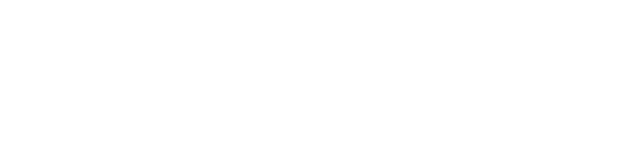
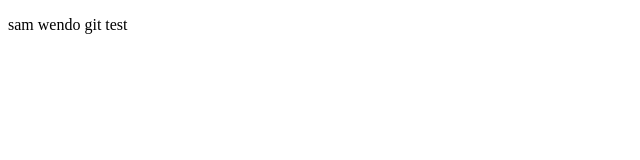
Before and after one commit to samwendo/project1, a plain HTML site: page index.html in a window 1280 px wide. Shown: the whole page, without its empty margins (0-640 px from the left). Drawn offline with Linux system fonts and the light colour scheme.

Commit message:
added a paragraph to index

```diff
--- a/index.html
+++ b/index.html
@@ -12,5 +12,7 @@
 
 
    </nav>
+
+   <p>  sam wendo  git test</p>
 </body>
 </html>
```
